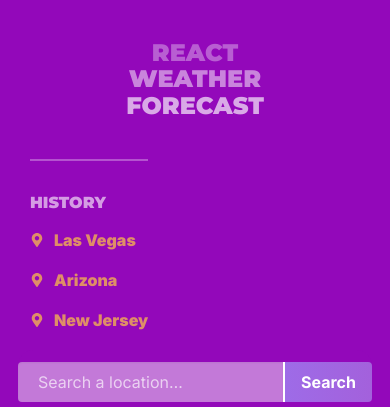
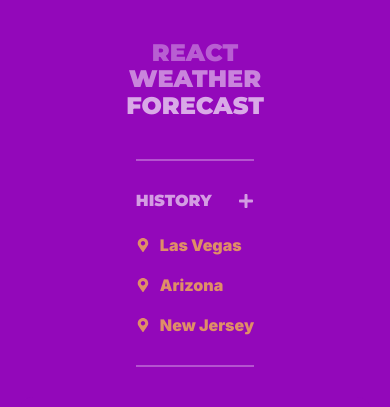
Before and after one commit to GedalyaKrycer/hw-6-weather-dashboard, a React (Create React App) app in the folder weather-forecaster/: page / in a window 390 px wide. Shown: the top 407 px of the page. Built offline with nearby package versions, Linux system fonts and the light colour scheme.

Commit message:
Added a location history

```diff
--- a/weather-forecaster/package.json
+++ b/weather-forecaster/package.json
@@ -7,6 +7,7 @@
     "@testing-library/react": "^9.5.0",
     "@testing-library/user-event": "^7.2.1",
     "axios": "^0.20.0",
+    "bulma-accordion": "^2.0.1",
     "dotenv": "^8.2.0",
     "react": "^16.13.1",
     "react-bulma-components": "^3.4.0",
--- a/weather-forecaster/src/App.js
+++ b/weather-forecaster/src/App.js
@@ -35,6 +35,8 @@ function App() {
             <LocationHistory />
           </SidebarWrapper>
 
+        {/* !!!!Add AN ERROR STATE HERE */}
+
         </section>
         <section className="column g__results-container container">
           <SearchBar
--- a/weather-forecaster/src/components/CurrentTemp/index.js
+++ b/weather-forecaster/src/components/CurrentTemp/index.js
@@ -3,9 +3,8 @@ import './style.css';
 
 function CurrentTemp({ unsplashResult }) {
 
-
+    // This adds styling for a API generated background image
     const containerStyling = {
-
         borderRadius: "5px",
         backgroundImage: `linear-gradient(0deg, rgba(98, 4, 126, 0.95), rgba(233, 146, 6, 0.95)), url(${unsplashResult})`,
         backgroundRepeat: 'no-repeat',
--- a/weather-forecaster/src/components/LocationHistory/index.js
+++ b/weather-forecaster/src/components/LocationHistory/index.js
@@ -1,23 +1,36 @@
-import React from 'react';
+import React, {useState} from 'react';
 import './style.css';
-import { FaMapMarkerAlt } from 'react-icons/fa'
+import { FaMapMarkerAlt, FaPlus } from 'react-icons/fa'
 
 function LocationHistory() {
+    const [toggleAccordion, setToggleAccordion] = useState(true);
+
+    // Handles button click for accordion
+    const handleAccordion = () => {
+        toggleAccordion ? setToggleAccordion(false) : setToggleAccordion(true);
+        console.log("This ran")
+    }
     return (
         <div className="location__container">
+            <button onClick={handleAccordion} className="location__accordion">
                 <h3 className="location__title">History</h3>
+                <FaPlus className={toggleAccordion ? "location__toggle-icon-open" : "location__toggle-icon-close"} />
+            </button>
+            <div className={toggleAccordion ? "location__accordion-items-show" : "location__accordion-items-hide"}>
                 <button className="location__item">
-                <FaMapMarkerAlt className="location__icon"/>
+                    <FaMapMarkerAlt className="location__pin-icon" />
                     <p className="location__txt">Las Vegas</p>
                 </button>
                 <button className="location__item">
-                <FaMapMarkerAlt className="location__icon"/>
+                    <FaMapMarkerAlt className="location__pin-icon" />
                     <p className="location__txt">Arizona</p>
                 </button>
                 <button className="location__item">
-                <FaMapMarkerAlt className="location__icon"/>
+                    <FaMapMarkerAlt className="location__pin-icon" />
                     <p className="location__txt">New Jersey</p>
                 </button>
+
+            </div>
 
         </div>
     )
--- a/weather-forecaster/src/components/LocationHistory/style.css
+++ b/weather-forecaster/src/components/LocationHistory/style.css
@@ -6,11 +6,27 @@
  max-width: 170px;
 }
 
+.location__accordion {
+    display: flex;
+    transition: ease .3s;
+    cursor: pointer;
+    margin-bottom: 25px;
+    align-items: center;
+    min-width: 110px;
+    width: 100%;
+    color: var(--white-light-color);
+    justify-content: space-between;
+    padding: 0;
+}
+
+.location__accordion:hover {
+    color: var(--secondary-color);
+}
+
+
 .location__title {
     font-weight: 14px;
     font-weight: 700;
-    color: var(--white-light-color);
-    margin-bottom: 15px;
     text-transform: uppercase;
     font-family: 'Montserrat', sans-serif;
 }
@@ -30,7 +46,7 @@
 
 }
 
-.location__icon {
+.location__pin-icon {
     margin-right: 10px;
     font-size: 14px;
 }
@@ -41,3 +57,35 @@
     font-weight: 900;
 
 }
+
+.location__toggle-icon-open {
+    transform: rotate(0deg);
+    transition: ease .3s;
+}
+
+.location__toggle-icon-close {
+    transform: rotate(45deg);
+    transition: ease .3s;
+}
+
+.location__accordion-items-show {
+    /* max-height: 100%;
+    transition: ease .3s; */
+}
+.location__accordion-items-hide {
+    max-height: 0;
+  overflow: hidden;
+  transition: max-height 0.2s ease-out;
+}
+
+
+
+@media screen and (max-width: 1110px) {
+    .location__container {
+        margin: 30px auto 30px;
+        padding-bottom: 10px;
+        text-align: center;
+        border-bottom: 2px  solid var(--white-lighter-color);
+       }
+
+}
--- a/weather-forecaster/src/global.css
+++ b/weather-forecaster/src/global.css
@@ -188,11 +188,20 @@ button {
 }
 
 button:focus {
-  outline-color: var(--secondary-color);
+  outline: white none 0;
+  opacity: .6;
+
 }
 
+/* button:active {
+  outline: none;
+  border: none;
+
+} */
+
 a:focus {
-  outline-color: var(--secondary-color);
+  outline: white none 0;
+  opacity: .6;
 }
 
 
```
Also changed, not shown: 1 other file (tests, documents, lock files or other folders). Lines whose indentation alone changed are shown as unchanged.
